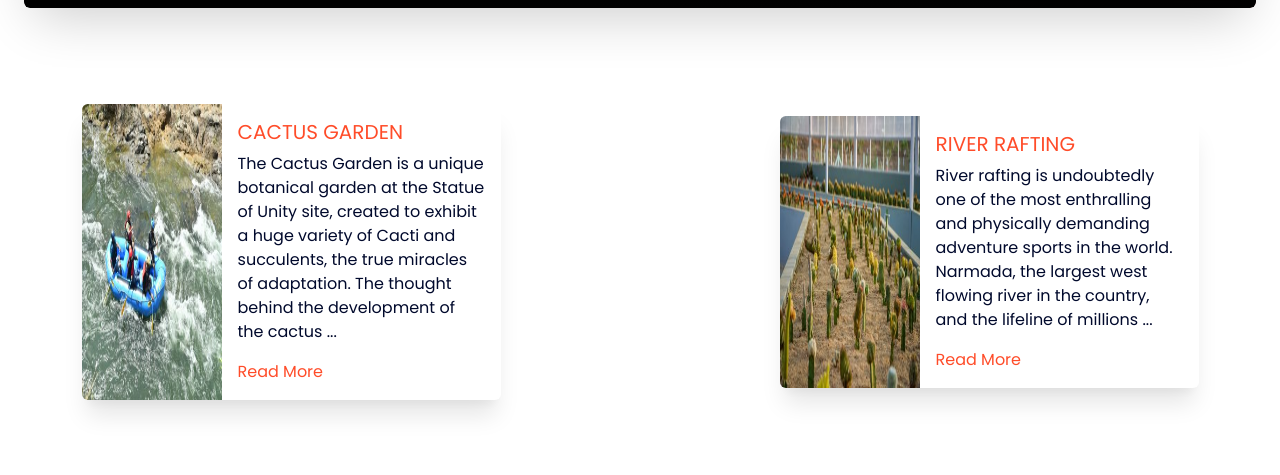
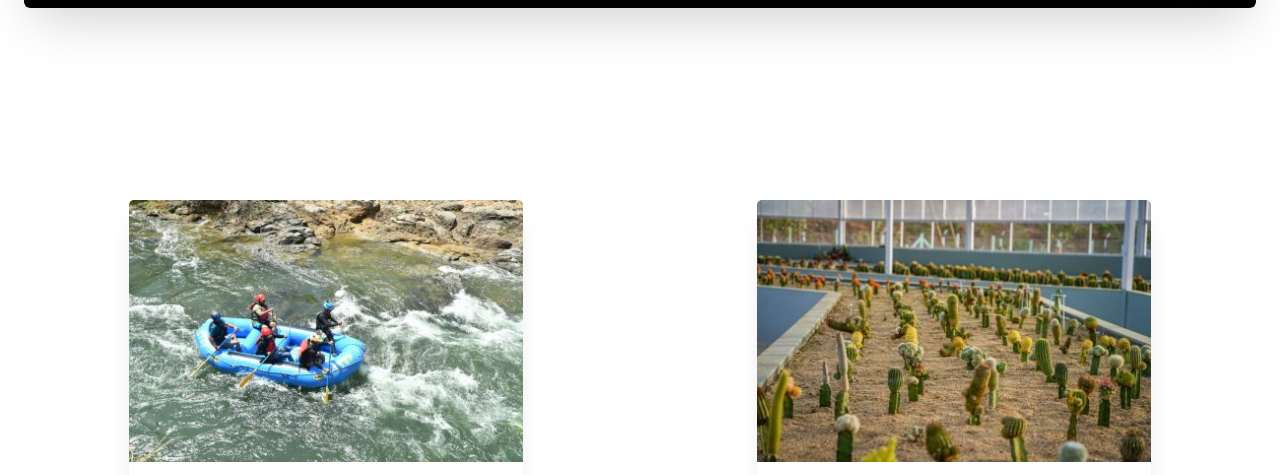
Before and after one commit to RajMarkana/codefestv2.0-Statue-Of-Unity, a plain HTML site: page index.html in a window 1280 px wide. Shown: the part 2456-2931 px from the top of the page. Drawn offline with nearby package versions, Linux system fonts and the light colour scheme; grey boxes are pictures that could not be loaded.

Commit message:
Fresh Website with Animation v1.2

```diff
--- a/index.html
+++ b/index.html
@@ -179,16 +179,17 @@
     <br><br>
     <h1 class="display-2 ps-5" id="about" data-aos="fade-down" style="color: #FF4C29;">About Statue of Unity</h1>
     <br><br>
-    <div class="container-fluid flex-wrap-reverse">
-        <div class="row d-flex  justify-content-around flex-wrap-reverse">
-
-            <div class="col-4 text-center" data-aos="zoom-in">
+    <div class="row">
+        <div class="col-md-4">
+            <div class="demo-content text-center" data-aos="zoom-in">
                 <img src="assests/img.png" alt="" width="300"
                     style="transform: rotateY(180deg); -webkit-filter: drop-shadow(5px 5px 5px #222);
                 filter:         drop-shadow(rgba(50, 50, 93, 0.25) 0px 50px 100px -20px, rgba(0, 0, 0, 0.3) 0px 30px 60px -30px);   ">
             </div>
-            <div class="col" data-aos="fade-down" data-aos-easing="linear" data-aos-duration="1500">
-                <Br>
+        </div>
+        <div class="col-md-8">
+            <div class="demo-content bg-alt" data-aos="fade-down" data-aos-easing="linear" data-aos-duration="1500">
+                <br>
                 <p style="color: #00092C;">Since time immemorial, architecture and monuments have given India her
                     identity. From historical
                     Ajanta & Ellora caves to Delwara Temple of Mount Abu and from Taj Mahal to Meenakshi Temple of
@@ -214,7 +215,6 @@
                 </p>
             </div>
         </div>
-
     </div>
 
 
@@ -285,36 +285,14 @@
 
     <br><br><br>
 
+    <br><br><Br>
 
-    <div data-aos="fade-down" class="container-fluid d-flex justify-content-around align-items-center flex-lg-wrap ">
-        <div class="col-4">
-            <div class="card mb-3 border-0" data-aos="flip-down"
-                style="max-width: 540px; box-shadow: rgba(0, 0, 0, 0.1) 0px 20px 25px -5px, rgba(0, 0, 0, 0.04) 0px 10px 10px -5px;">
-                <div class="row g-0">
-                    <div class="col-md-4">
-                        <img src="assests/img7.jpg" class="img-fluid rounded-start h-100" alt="...">
-                    </div>
-                    <div class="col-md-8">
-                        <div class="card-body">
-                            <h5 class="card-title" style="color: #FF4C29;">CACTUS GARDEN</h5>
-                            <p class="card-text" style="color: #00092C;">The Cactus Garden is a unique botanical garden
-                                at the Statue of Unity site, created to exhibit a huge variety of Cacti and succulents,
-                                the true miracles of adaptation. The thought behind the development of the cactus ...
-                            </p>
-                            <a class="card-text text-decoration-none" style="color: #FF4C29;">Read More</a>
-                        </div>
-                    </div>
-                </div>
-            </div>
-        </div><br>
-        <div class="col-4">
-            <div class="card mb-3 border-0" data-aos="flip-down"
-                style="max-width: 540px;box-shadow: rgba(0, 0, 0, 0.1) 0px 20px 25px -5px, rgba(0, 0, 0, 0.04) 0px 10px 10px -5px; ">
-                <div class="row g-0">
-                    <div class="col-md-4">
-                        <img src="assests/img8.jpg" class="img-fluid rounded-start h-100" alt="...">
-                    </div>
-                    <div class="col-md-8">
+
+        <div class="p-4 row row-cols-1 justify-content-around row-cols-md-3 g-4">
+            <div class="col">
+                <div class="card h-100 border-0" style="box-shadow: rgba(0, 0, 0, 0.1) 0px 20px 25px -5px, rgba(0, 0, 0, 0.04) 0px 10px 10px -5px;">
+                  <img src="assests/img7.jpg" class="card-img-top"
+                    alt="Palm Springs Road" />
                   <div class="card-body">
                       <h5 class="card-title" style="color: #FF4C29;">RIVER RAFTING</h5>
                       <p class="card-text" style="color: #00092C;">River rafting is undoubtedly one of the most
@@ -324,11 +302,22 @@
                   </div>
                 </div>
               </div>
+            <div class="col">
+              <div class="card h-100 border-0" style="box-shadow: rgba(0, 0, 0, 0.1) 0px 20px 25px -5px, rgba(0, 0, 0, 0.04) 0px 10px 10px -5px;">
+                <img src="assests/img8.jpg" class="card-img-top"
+                  alt="Palm Springs Road" />
+                <div class="card-body">
+                    <h5 class="card-title" style="color: #FF4C29;">CACTUS GARDEN</h5>
+                    <p class="card-text" style="color: #00092C;">The Cactus Garden is a unique botanical garden at the Statue of Unity site, created to exhibit a huge variety of Cacti and succulents, the true miracles of adaptation. The thought behind the development of the cactus ...
+                    </p>
+                    <a class="card-text text-decoration-none" style="color: #FF4C29;">Read More</a>
+                </div>
               </div>
             </div>
           </div>
 
-    <br><br><Br>
+
+          <br><br><br>
 
     <h1 class="text-center display-4 fw-medium" style="color: #00092C;" data-aos="fade-up">| STATUE OF UNITY |</h1>
     <p class="text-center display-6 fw-light" style="color: #FF4C29;" data-aos="fade-up">THE WORLD'S TALLEST STATUE, AT
```
Lines whose indentation alone changed are shown as unchanged.
